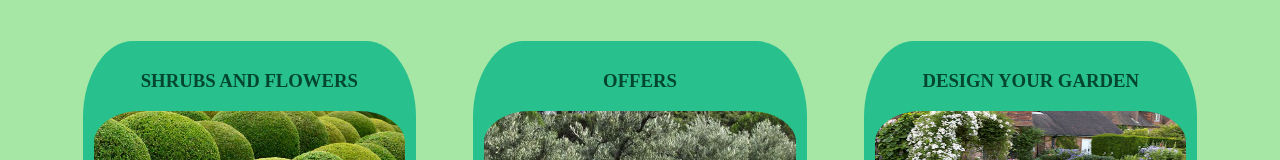
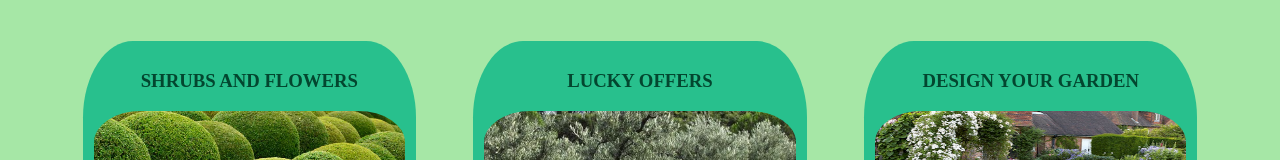
Before and after one commit to MaherSabra/Lucky-Shrub, a plain HTML site: page index.html in a window 1280 px wide. Shown: the part 535-695 px from the top of the page. Drawn offline with Linux system fonts and the light colour scheme.

Commit message:
lucky added

```diff
--- a/index.html
+++ b/index.html
@@ -33,7 +33,7 @@
                     <p>Enhance your garden with our lush, vibrant shrubs – the perfect blend of beauty and resilience for any outdoor space.</p>
                 </article>
                 <article>
-                    <h3>OFFERS</h3>
+                    <h3>LUCKY OFFERS</h3>
                     <img src="shrub7.jpg">
                     <p>the Olive Shrubs With their silvery-green leaves and hardy nature, these shrubs add Mediterranean charm and are perfect for low-maintenance landscaping.</p>
                     <a href="products.html">get 30% off!</a>
```
